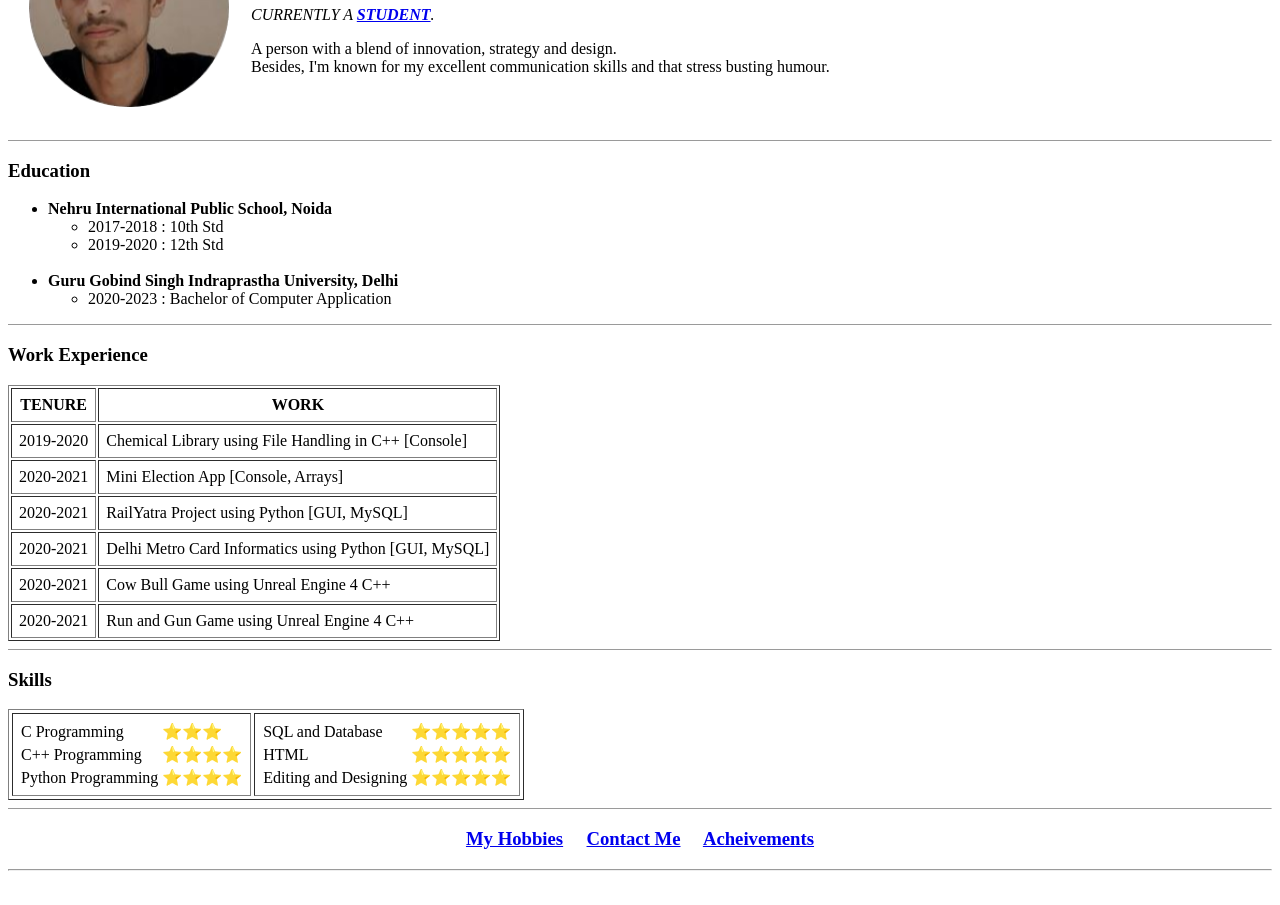
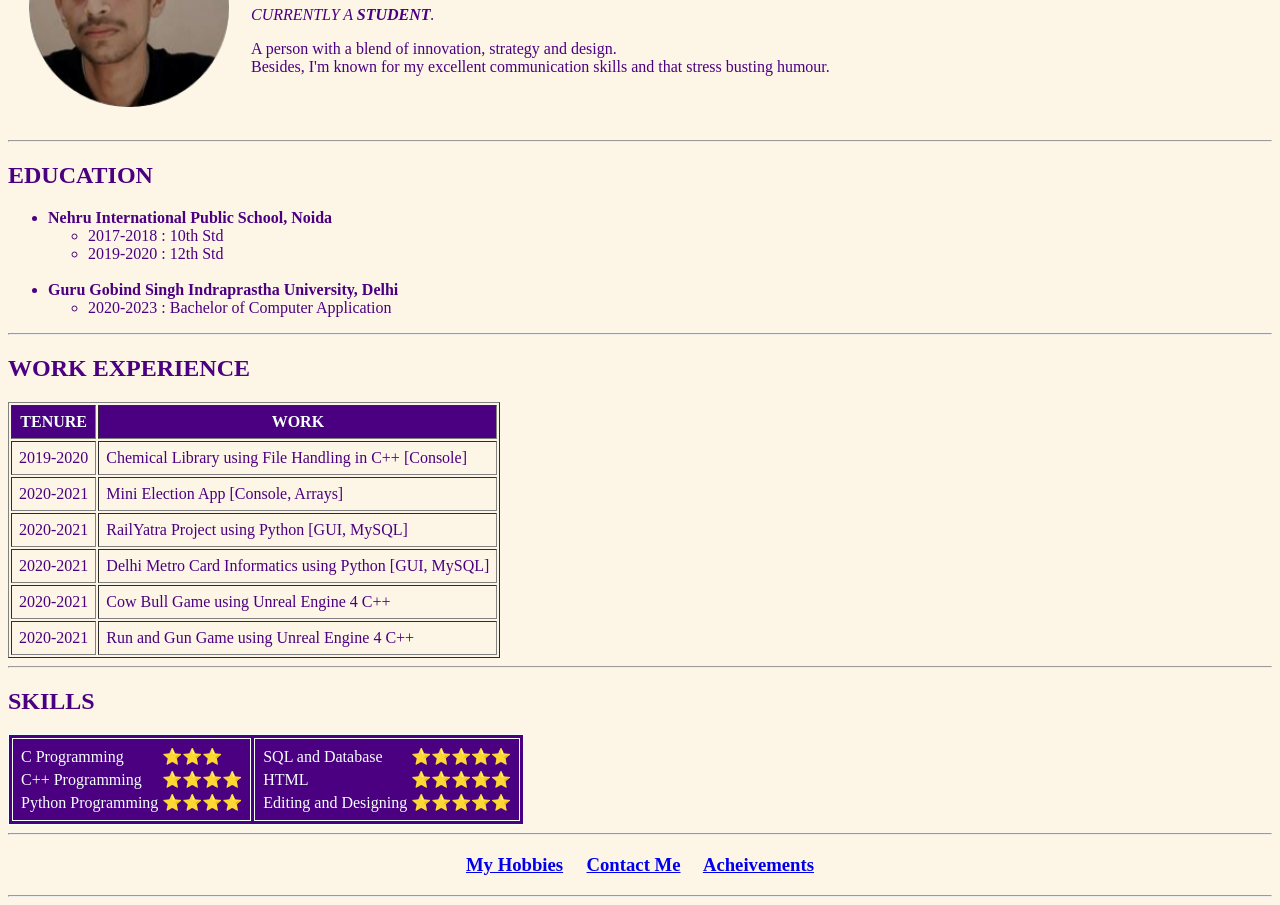
Before and after one commit to kshavp/cv, a plain HTML site: page index.html in a window 1280 px wide. Shown: the part 122-1027 px from the top of the page. Before the commit the page ends 1001 px from the top, so only its background shows below. Drawn offline with Linux system fonts and the light colour scheme.

Commit message:
index Formatted

```diff
--- a/index.html
+++ b/index.html
@@ -4,24 +4,24 @@
     <meta charset="UTF-8">
     <title>📋 Curriculum Vitae</title>
 </head>
-<body>
+<body bgcolor="#FDF5E6">
+    <font color="#4B0082">
     <table cellspacing=20>
         <tr>
             <td><img src="Keshav.png" alt="keshav priyam about" width=200 height=200></td>
             <td>
                 <h1>Keshav Priyam</h1>
-                <p><em>CURRENTLY A <a href="https://www.merriam-webster.com/dictionary/student"><strong>STUDENT</strong></a>.</em>
+                <p><em>CURRENTLY A <strong>STUDENT</strong></a>.</em>
                 </p>
                 <p>A person with a blend of innovation, strategy and design.<br>
                     Besides, I'm known for my excellent communication skills and that stress busting humour.
-
                 </p>
             </td>
         </tr>
     </table>
-    <hr size=1>
+    <hr>
 
-    <h3>Education</h3>
+    <h2>EDUCATION</h2>
     <ul>
         <li><b>Nehru International Public School, Noida</b></li>
         <ul>
@@ -33,15 +33,17 @@
         <ul>
             <li>2020-2023 : Bachelor of Computer Application</li>
         </ul>
+    </ul>
+    <hr>
+    <h2>WORK EXPERIENCE</h2>
 
-    </ul>
-    <hr size=1>
-    <h3>Work Experience</h3>
     <table border=1 cellspacing=2 cellpadding=7>
         <thead>
-            <tr>
-                <th>TENURE</th>
-                <th>WORK</th>
+            <tr bgcolor="#4B0082">
+
+                <th><font color="#F5FFFA">TENURE</font></th>
+                <th><font color="#F5FFFA">WORK</font></th>
+
             </tr>
         </thead>
         <tbody>
@@ -71,22 +73,22 @@
             </tr>
         </tbody>
     </table>
-    <hr size=1 >
-    <h3>Skills</h3>
-    <table border=1 cellspacing=3 cellpadding=5>
+    <hr>
+    <h2>SKILLS</h2>
+    <table border=1 cellspacing=3 cellpadding=5 bgcolor="#4B0082" bordercolor="#F5FFFA">
         <tr>
           <td>
             <table>
             <tr>
-                <td>C Programming</td>
+                <td><font color="#F5FFFA">C Programming</font></td>
                 <td>⭐⭐⭐ </td>
             </tr>
             <tr>
-                <td>C++ Programming</td>
+                <td><font color="#F5FFFA">C++ Programming</font></td>
                 <td>⭐⭐⭐⭐</td>
             </tr>
             <tr>
-                <td>Python Programming</td>
+                <td><font color="#F5FFFA">Python Programming</font></td>
                 <td>⭐⭐⭐⭐</td>
             </tr>
             </table>
@@ -94,22 +96,24 @@
           <td>
             <table>
                 <tr>
-                    <td>SQL and Database</td>
+                    <td> <font color="#F5FFFA">SQL and Database</font></td>
+                    <td>⭐⭐⭐⭐⭐</td>
+
+                </tr>
+                <tr>
+                    <td> <font color="#F5FFFA">HTML</font></td>
                     <td>⭐⭐⭐⭐⭐</td>
                 </tr>
                 <tr>
-                    <td>HTML</td>
+                    <td> <font color="#F5FFFA">Editing and Designing</font></td>
                     <td>⭐⭐⭐⭐⭐</td>
-                </tr>
-                <tr>
-                    <td>Editing and Designing</td>
-                    <td>⭐⭐⭐⭐⭐</td>
+
                 </tr>
             </table>
          </td>
         </tr>
     </table>
-    <hr size="1">
+    <hr>
     <center>
     <h3><a href="hobbies.html">My Hobbies</a> &nbsp &nbsp
         <a href="contact-me.html">Contact Me</a> &nbsp &nbsp
@@ -117,5 +121,6 @@
     </h3>
 </center>
     <hr>
+</font>
 </body>
 </html>
```
